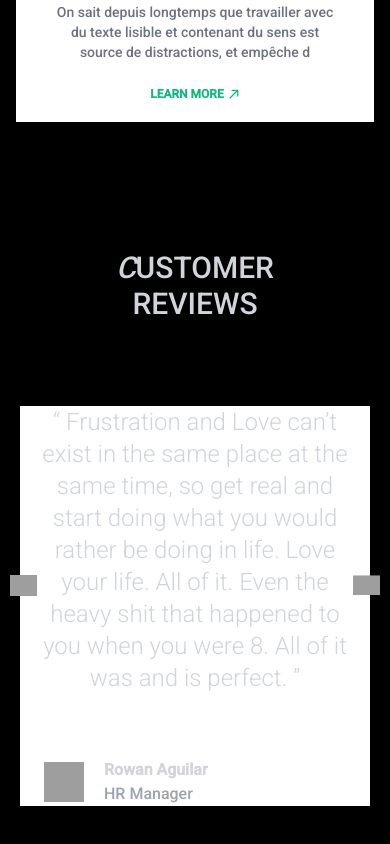
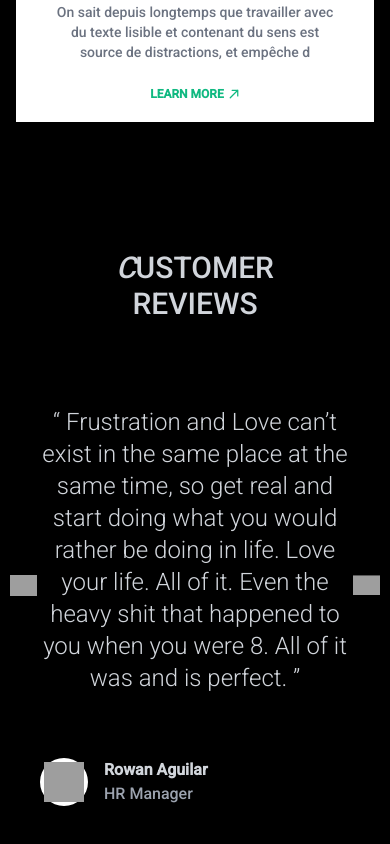
Before and after one commit to xaadrj/creative-aliens-frontend, a Next.js app: page / in a window 390 px wide. Shown: the part 4393-5237 px from the top of the page. Built offline with nearby package versions, Linux system fonts and the light colour scheme; grey boxes are pictures that could not be loaded.

Commit message:
fourth section fixes

```diff
--- a/components/fourthSection/index.js
+++ b/components/fourthSection/index.js
@@ -64,7 +64,7 @@ export default function Index() {
                         }}
                         className="swiper mySwiper">
                         <SwiperSlide className="swiper-slide  ">
-                            <div className="flex w-full  px-5 md:px-20 xl:w-3/4 flex-col items-center">
+                            <div className="flex bg-black w-full  px-5 md:px-20 xl:w-3/4 flex-col items-center">
                                 <p className="text-center  lg:text-left font-light text-2xl leading-8 text-gray-300"><span className="md:text-3xl xl:text-4xl">“</span> Frustration and Love can’t exist in the same place at the same time, so get real and start doing what you would rather be doing in life. Love your life. All of it. Even the heavy shit that happened to you when you were 8. All of it was and is perfect. <span className="md:text-3xl xl:text-4xl">”</span></p>
                                 <div className="mt-16 md:mt-14 xl:mt-6 flex justify-start w-full items-center space-x-4">
                                     <div className="w-12 h-12  rounded-full bg-white p-1">
@@ -78,7 +78,7 @@ export default function Index() {
                             </div>
                         </SwiperSlide>
                         <SwiperSlide className="swiper-slide">
-                            <div className="flex w-full  px-5 md:px-20 xl:w-3/4 flex-col items-center">
+                            <div className="flex bg-black w-full  px-5 md:px-20 xl:w-3/4 flex-col items-center">
                                 <p className="text-center  lg:text-left font-light text-2xl leading-8 text-gray-300"><span className="md:text-3xl xl:text-4xl">“</span> Frustration and Love can’t exist in the same place at the same time, so get real and start doing what you would rather be doing in life. Love your life. All of it. Even the heavy shit that happened to you when you were 8. All of it was and is perfect. <span className="md:text-3xl xl:text-4xl">”</span></p>
                                 <div className="mt-16 md:mt-14 xl:mt-6 flex justify-start w-full items-center space-x-4">
                                     <div className="w-12 h-12  rounded-full bg-white p-1">
@@ -92,7 +92,7 @@ export default function Index() {
                             </div>
                         </SwiperSlide>
                         <SwiperSlide className="swiper-slide">
-                            <div className="flex w-full  px-5 md:px-20 xl:w-3/4 flex-col items-center">
+                            <div className="flex bg-black w-full  px-5 md:px-20 xl:w-3/4 flex-col items-center">
                                 <p className="text-center  lg:text-left font-light text-2xl leading-8 text-gray-300"><span className="md:text-3xl xl:text-4xl">“</span> Frustration and Love can’t exist in the same place at the same time, so get real and start doing what you would rather be doing in life. Love your life. All of it. Even the heavy shit that happened to you when you were 8. All of it was and is perfect. <span className="md:text-3xl xl:text-4xl">”</span></p>
                                 <div className="mt-16 md:mt-14 xl:mt-6 flex justify-start w-full items-center space-x-4">
                                     <div className="w-12 h-12  rounded-full bg-white p-1">
```
